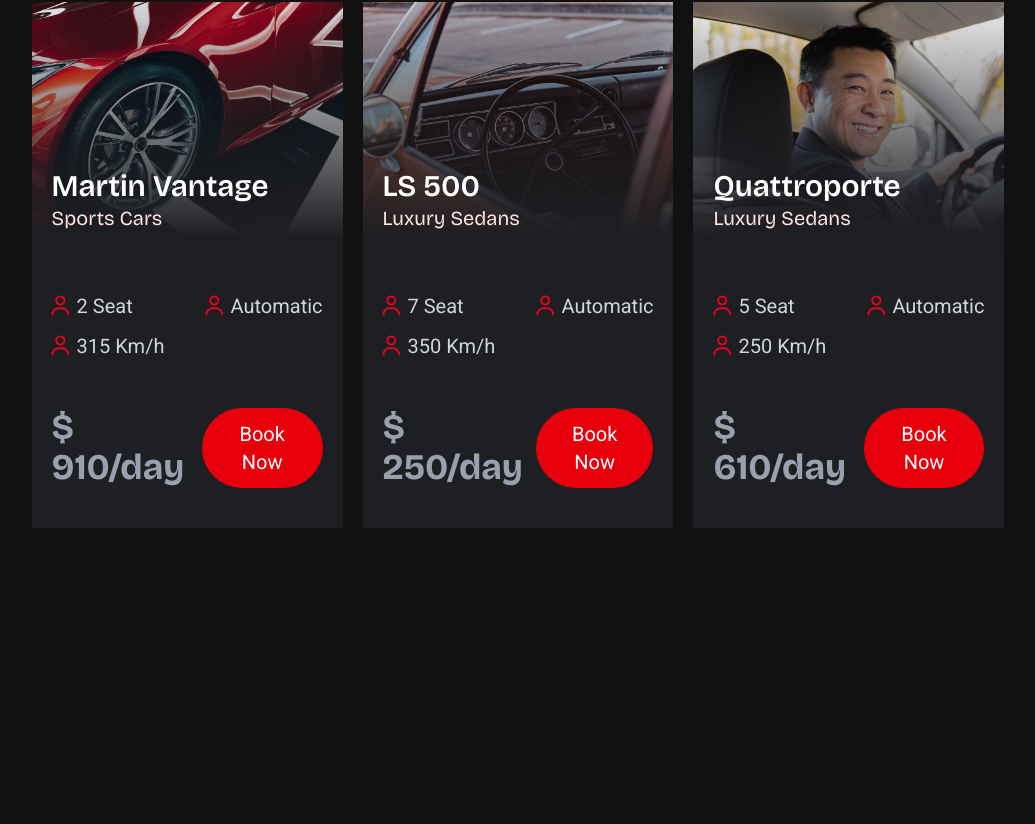
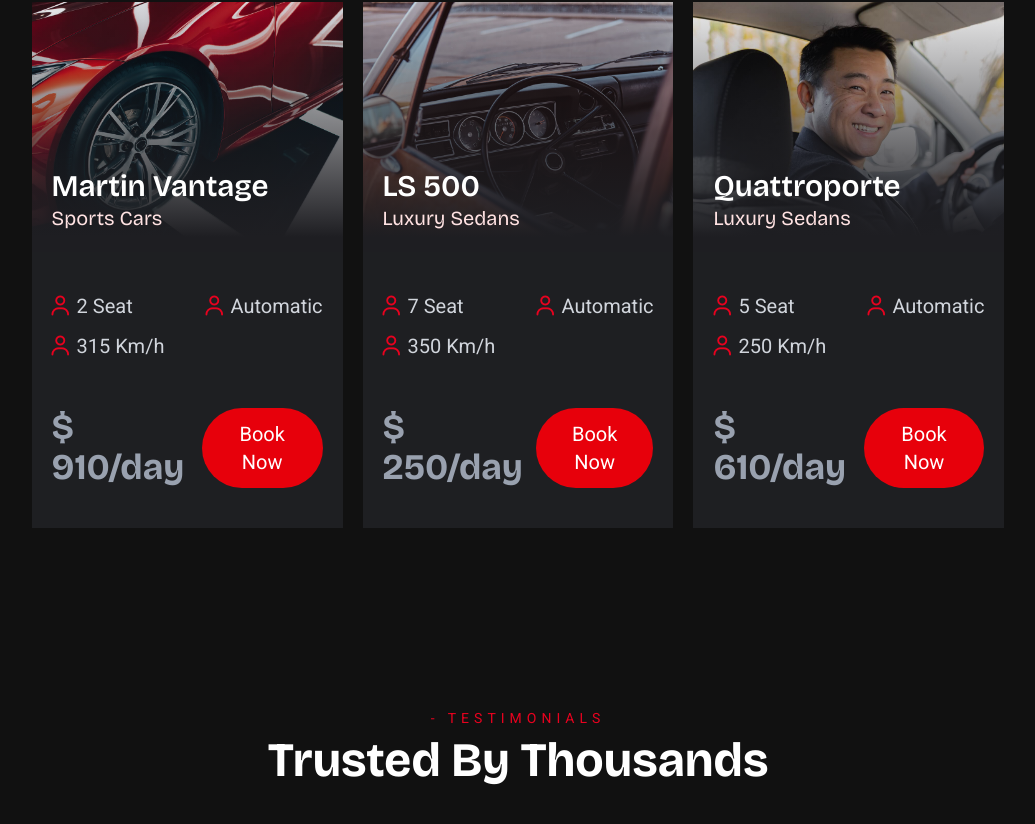
Before and after one commit to amdadislam01/car-rental-ridelux, a React (Vite) app: page / in a window 1280 px wide. Shown: the part 4772-5596 px from the top of the page, without its empty margins (122-1157 px from the left). Before the commit the page ends 5390 px from the top, so only its background shows below. Built offline with nearby package versions, Linux system fonts and the light colour scheme.

Commit message:
Testmonials sections Complate

```diff
--- a/src/pages/Index.jsx
+++ b/src/pages/Index.jsx
@@ -466,7 +466,13 @@
           ))}
         </div>
       </div>
-      {/* Testmonial */}
+      {/* Testimonial */}
+      <div className="testimonials lg:px-[12%] px-[8%] py-[50px] lg:py-[90px]">
+        <div className="our-service-content mb-20 text-center text-white">
+          <p className="uppercase text-sm tracking-[5px] text-[#e8021f] mb-2">- Testimonials</p>
+          <h2 className="text-4xl md:text-5xl font-bold mb-3 bricolage-font">Trusted By Thousands</h2>
+        </div>
+      </div>
     </>
   )
 }
```
